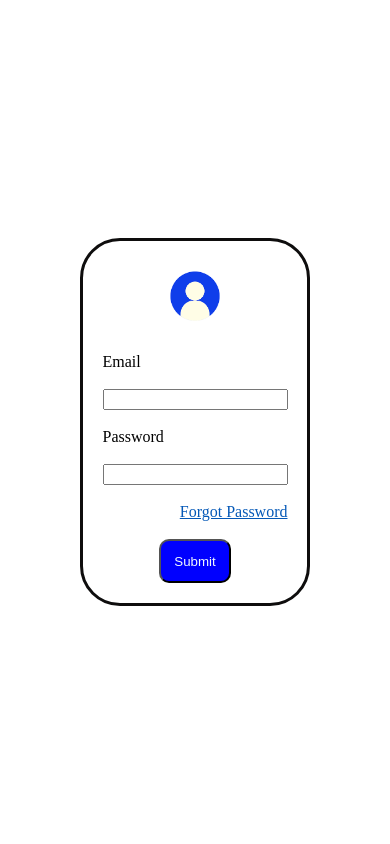
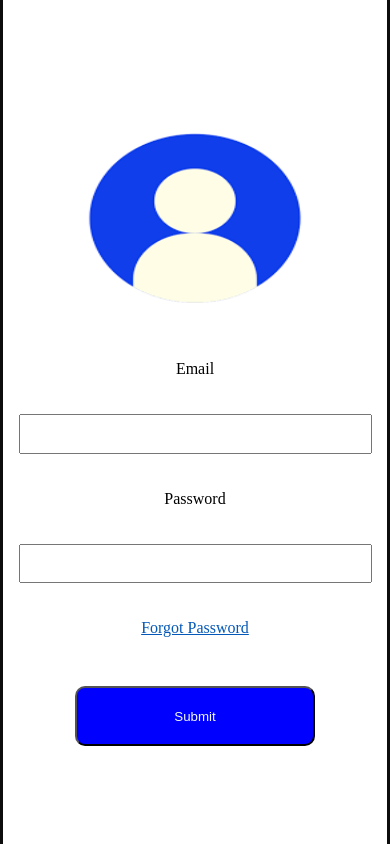
Before and after one commit to pawankumar29/Campus, a React (Create React App) app: page /dash in a window 390 px wide. Built offline with nearby package versions, Linux system fonts and the light colour scheme.

Commit message:
frontend

```diff
--- a/src/style/loginPage.module.css
+++ b/src/style/loginPage.module.css
@@ -45,3 +45,33 @@
    font-weight: 800;
    font-size: 80px;
 }
+
+@media  screen and (max-width:864px) {
+    .container{
+        display:flex;
+        height:100vh;
+        width:100vw;
+        border-radius: 0%;
+        flex-direction: column;
+        justify-content: center;
+        align-items: center;
+
+    }
+
+    .container input{
+        width:100%;
+        height:4%;
+    }
+
+    .container img{
+          height:240px;
+          width:300px;
+    }
+
+    .container button{
+        width: 240px;
+        height: 60px;
+    }
+
+
+}
```
